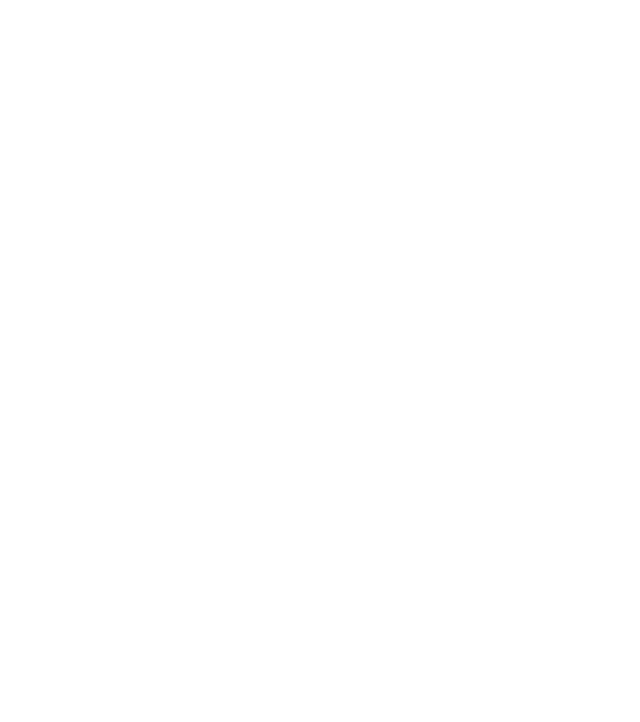
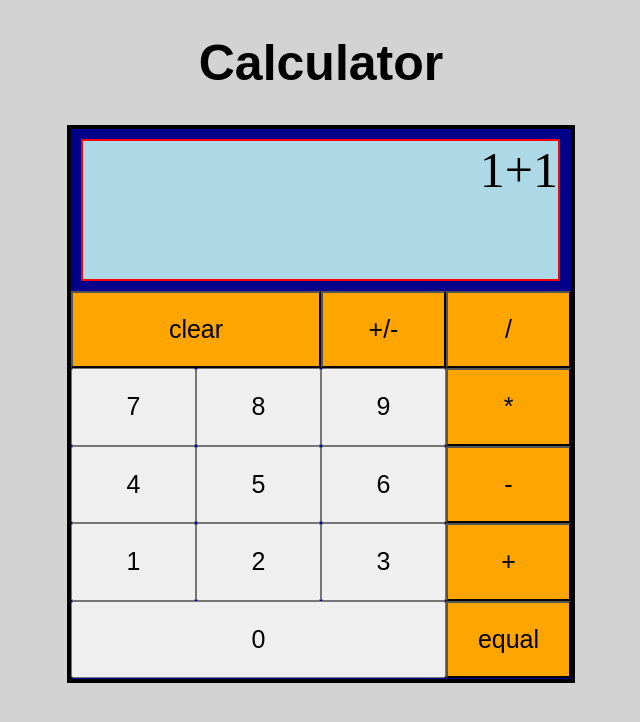
Before and after one commit to AbdulKadri/Calculator, a plain HTML site: page index.html in a window 1280 px wide. Shown: the whole page, without its empty margins (319-959 px from the left). Drawn offline with Linux system fonts and the light colour scheme.

Commit message:
Add Calculator Layout

```diff
--- a/index.html
+++ b/index.html
@@ -9,6 +9,35 @@
     <script src="script.js" defer></script>
 </head>
 <body>
+    <h1>Calculator</h1>
+
+    <div class="container1">
+        <div id="screen">1+1</div>
+        <div class="btns">
+            <button id="clear" class="btn span-2 orange">clear</button>
+            <button id="pos/neg" class="btn orange">+/-</button>
+            <button id="divide" class="btn orange">/</button>
+
+            <button id="seven" class="btn">7</button>
+            <button id="eight" class="btn">8</button>
+            <button id="nine" class="btn">9</button>
+            <button id="multiply" class="btn orange">*</button>
+
+
+            <button id="four" class="btn">4</button>
+            <button id="five" class="btn">5</button>
+            <button id="six" class="btn">6</button>
+            <button id="subtract" class="btn orange">-</button>
+
+            <button id="one" class="btn">1</button>
+            <button id="two" class="btn">2</button>
+            <button id="three" class="btn">3</button>
+            <button id="add" class="btn orange">+</button>
+
+            <button id="zero" class="btn span-3">0</button>
+            <button id="equal" class="btn orange">equal</button>
+        </div>
+    </div>
 
 </body>
 </html>
--- a/style.css
+++ b/style.css
@@ -0,0 +1,54 @@
+body {
+    text-align: center;
+    background-color: lightgray;
+}
+
+h1 {
+    font-family: Arial, Helvetica, sans-serif;
+    font-size: 50px;
+}
+
+.orange {
+    background-color: orange;
+}
+
+button:hover {
+    background-color: white;
+}
+
+.container1 {
+    border: 4px solid black;
+    width: 500px;
+    height: 550px;
+    margin: auto;
+    background-color: darkblue;
+}
+
+#screen {
+    border: 2px solid red;
+    grid-area: screen;
+    width: 95%;
+    height: 25%;
+    margin: 10px;
+    background-color: lightblue;
+    text-align: right;
+    font-size: 50px;
+}
+
+.btn {
+    height: 77.5px;
+    font-size: 25px;
+}
+
+.btns{
+    display: grid;
+    grid-template-columns: repeat(4, 1fr);
+}
+
+.span-3 {
+    grid-column: span 3;
+}
+
+.span-2 {
+    grid-column: span 2;
+}
```
